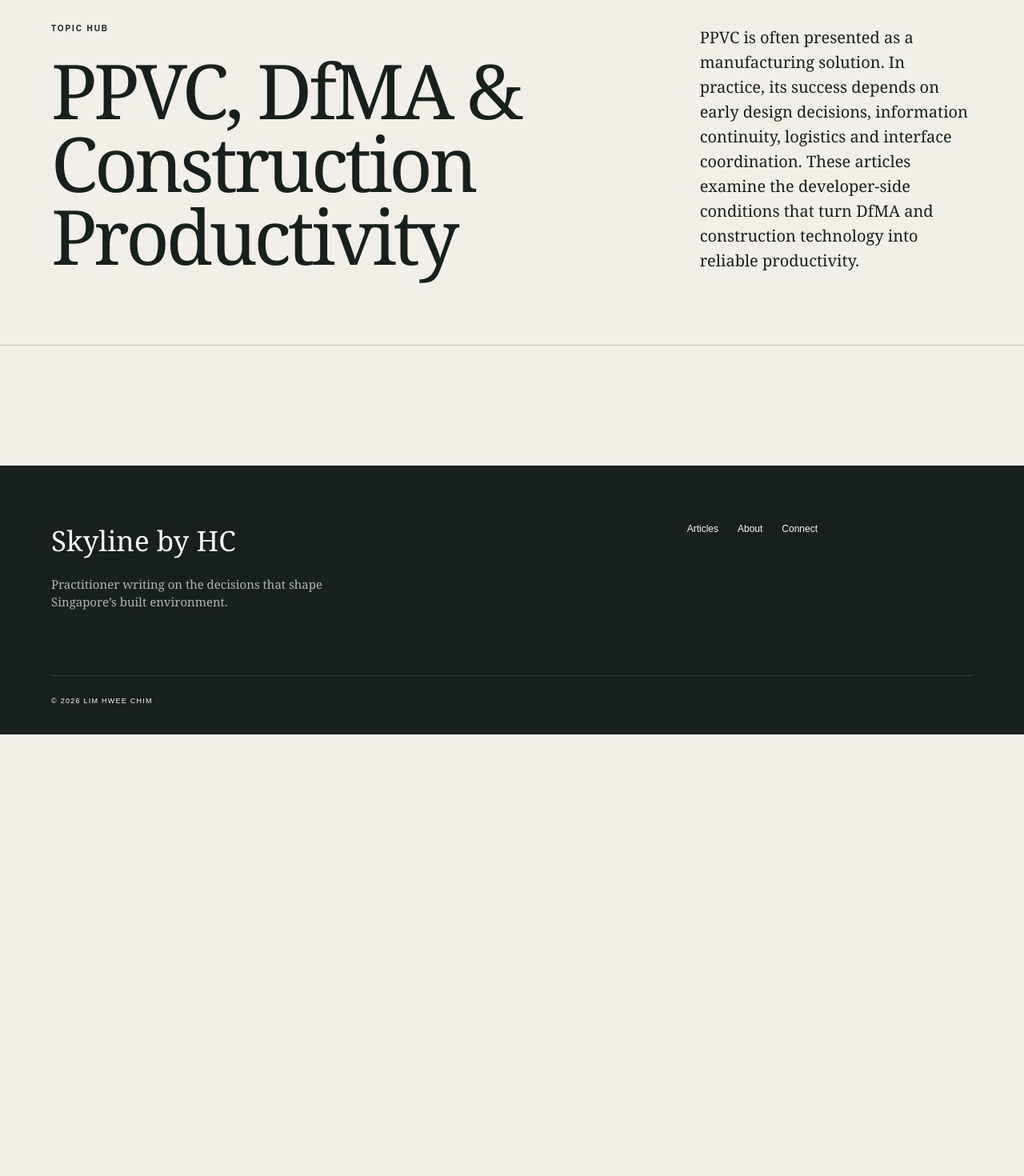
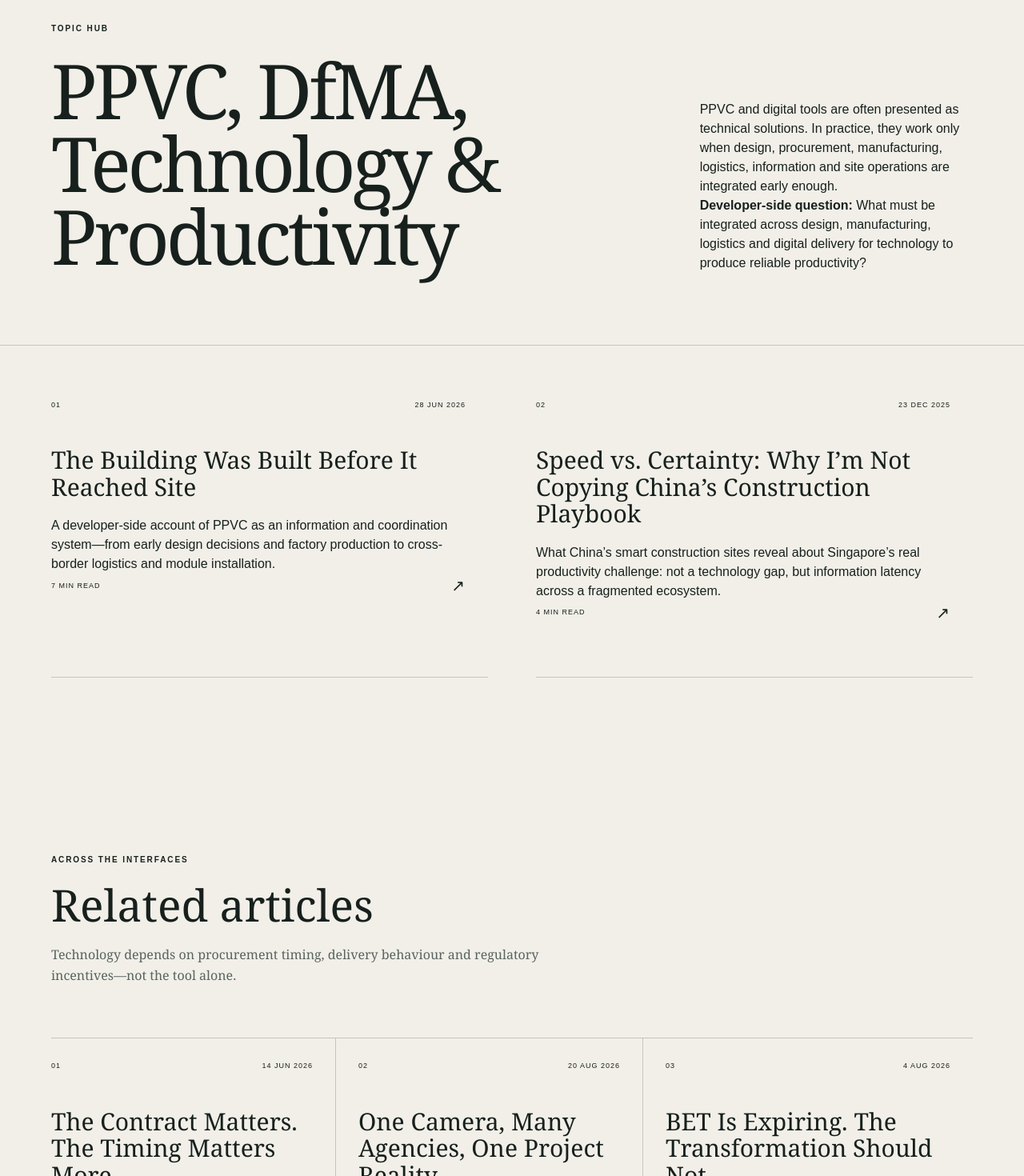
Before and after one commit to limhweechim-ops/skyline-by-hc, a Next.js app: page /topics/ppvc-dfma-productivity in a window 1280 px wide. Shown: the part 180-1650 px from the top of the page at 80% size. Before the commit the page ends 1098 px from the top, so only its background shows below. Built offline with nearby package versions, Linux system fonts and the light colour scheme.

Commit message:
Align PPVC, DfMA, Technology & Productivity hub with canonical taxonomy

```diff
--- a/app/topics/ppvc-dfma-productivity/page.tsx
+++ b/app/topics/ppvc-dfma-productivity/page.tsx
@@ -2,9 +2,11 @@ import type { Metadata } from "next";
 import { ArticleCard, Shell } from "../../components";
 import { articles } from "../../content";
 
-const title = "PPVC, DfMA & Construction Productivity";
+const title = "PPVC, DfMA, Technology & Productivity";
 const description =
-  "Developer-side articles on PPVC, DfMA, design coordination, manufacturing, logistics, digital delivery and construction productivity in Singapore.";
+  "Developer-side articles on PPVC, DfMA, technology, design coordination, manufacturing, logistics, digital delivery and construction productivity in Singapore.";
+const primaryTopic = "PPVC, DfMA, Technology & Productivity";
+const relatedSlugs = ["contract-matters-timing-more","one-camera-many-agencies-one-project-reality","bet-is-expiring"];
 
 export const metadata: Metadata = {
   title,
@@ -19,9 +21,13 @@ export const metadata: Metadata = {
 };
 
 export default function PpvcTopic() {
-  const relatedArticles = articles.filter(
-    (article) => article.topic === "PPVC, DfMA & Productivity",
+  const primaryArticles = articles.filter(
+    (article) => article.topic === primaryTopic,
   );
+  const relatedArticles = relatedSlugs
+    .map((slug) => articles.find((article) => article.slug === slug))
+    .filter((article): article is (typeof articles)[number] => Boolean(article));
+
   const structuredData = {
     "@context": "https://schema.org",
     "@type": "CollectionPage",
@@ -33,7 +39,7 @@ export default function PpvcTopic() {
       name: "Lim Hwee Chim",
       url: "https://limhweechim.com/about",
     },
-    hasPart: relatedArticles.map((article) => ({
+    hasPart: primaryArticles.map((article) => ({
       "@type": "Article",
       headline: article.title,
       url: `https://limhweechim.com/articles/${article.slug}`,
@@ -47,18 +53,29 @@ export default function PpvcTopic() {
           <p className="eyebrow">Topic hub</p>
           <h1>{title}</h1>
         </div>
-        <p>
-          PPVC is often presented as a manufacturing solution. In practice, its
-          success depends on early design decisions, information continuity,
-          logistics and interface coordination. These articles examine the
-          developer-side conditions that turn DfMA and construction technology
-          into reliable productivity.
-        </p>
+        <div>
+          <p>PPVC and digital tools are often presented as technical solutions. In practice, they work only when design, procurement, manufacturing, logistics, information and site operations are integrated early enough.</p>
+          <p><strong>Developer-side question:</strong> What must be integrated across design, manufacturing, logistics and digital delivery for technology to produce reliable productivity?</p>
+        </div>
       </section>
-      <section className="archive" aria-label="PPVC, DfMA and productivity articles">
-        {relatedArticles.map((article, index) => (
+      <section className="archive" aria-label="PPVC, DfMA, technology and productivity articles">
+        {primaryArticles.map((article, index) => (
           <ArticleCard key={article.slug} article={article} index={index + 1} />
         ))}
+      </section>
+      <section className="latest section-pad" aria-labelledby="ppvc-dfma-productivity-related">
+        <div className="section-head">
+          <div>
+            <p className="eyebrow">Across the interfaces</p>
+            <h2 id="ppvc-dfma-productivity-related">Related articles</h2>
+            <p className="section-intro">Technology depends on procurement timing, delivery behaviour and regulatory incentives—not the tool alone.</p>
+          </div>
+        </div>
+        <div className="article-grid">
+          {relatedArticles.map((article, index) => (
+            <ArticleCard key={article.slug} article={article} index={index + 1} />
+          ))}
+        </div>
       </section>
       <script
         type="application/ld+json"
```
